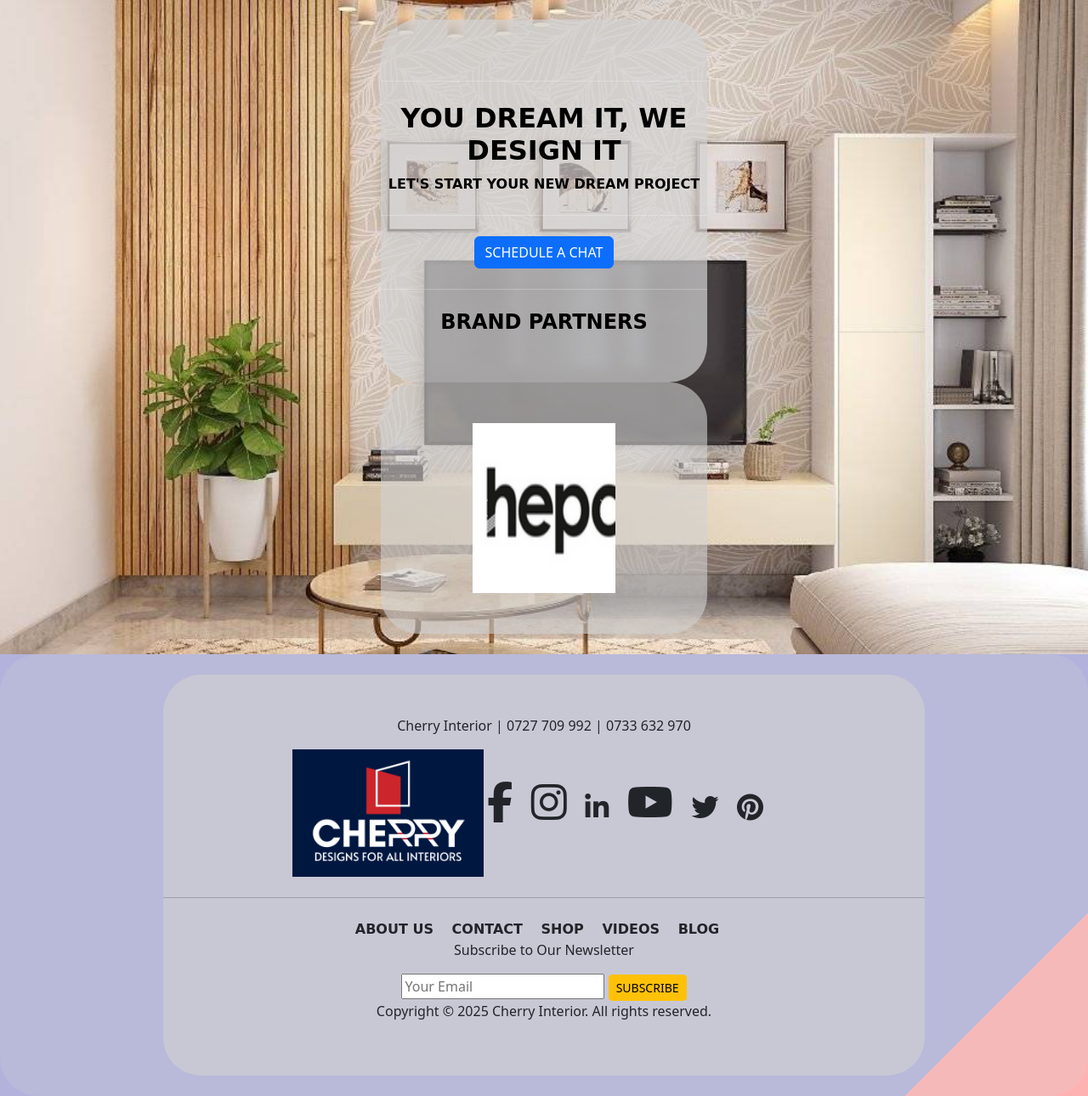
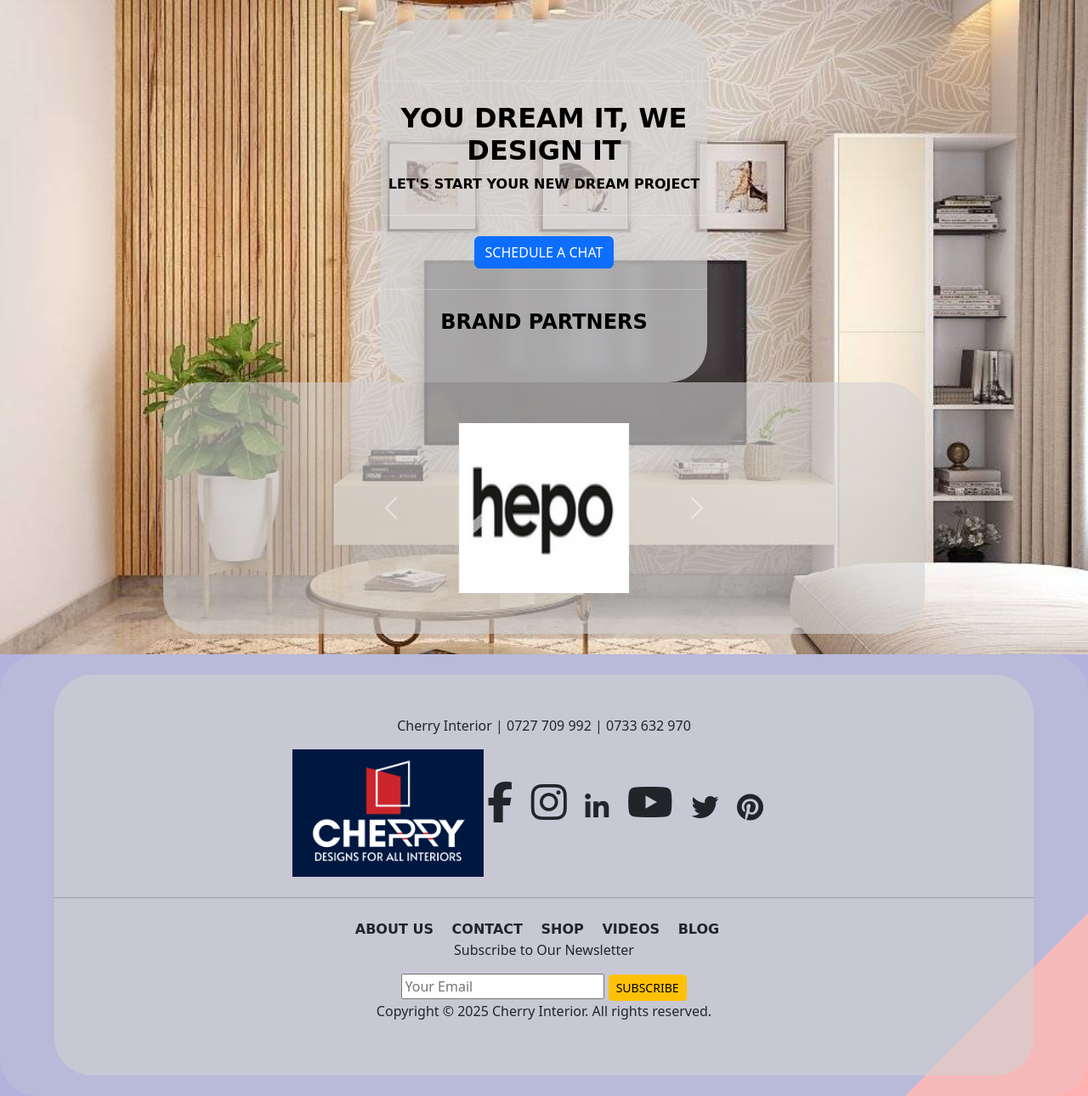
Before and after one commit to Haroldke13/cherryinteriordesigns, a Flask app: page /about in a window 1280 px wide. Shown: the part 2510-3800 px from the top of the page at 85% size. Run offline with Flask 3, Linux system fonts and the light colour scheme; some libraries are stand-ins or nearby versions; some web fonts are replaced.

Commit message:
Update base.html

```diff
--- a/app/templates/base.html
+++ b/app/templates/base.html
@@ -306,7 +306,7 @@
 
         </section>
 
-        <section class="brandpartners py-5 mx-auto" style="background-color: rgba(211, 211, 211, 0.6); border-radius:45px; max-width: 30%;">
+        <section class="brandpartners text-center py-5 mx-auto" style="background-color: rgba(211, 211, 211, 0.6); border-radius:45px; max-width: 70%;">
 
             <div class="container">
               <div class="row justify-content-center">
@@ -446,7 +446,7 @@
 
     <!-- Footer Section -->
     <footer class=" text-dark text-center py-4" style="background-color: rgba(211, 211, 211, 0.2); border-radius:45px;">
-        <section class="brandpartners py-5 mx-auto" style="background-color: rgba(211, 211, 211, 0.6); border-radius:45px; max-width: 70%;">
+        <section class="brandpartners py-5 text-center mx-auto" style="background-color: rgba(211, 211, 211, 0.6); border-radius:45px; max-width: 90%;">
 
 
 
```
